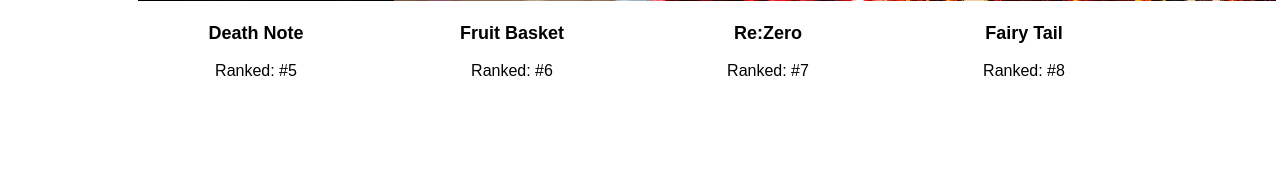
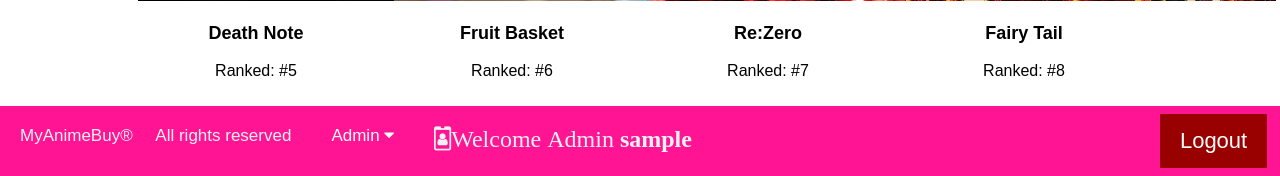
Before and after one commit to hizhatt/wad, a PHP site: page / in a window 1280 px wide. Shown: the part 1731-1907 px from the top of the page. Before the commit the page ends 1807 px from the top, so only its background shows below. Run offline with PHP 8.4, Linux system fonts and the light colour scheme; the visitor is signed in with stand-in values (Sample User, id 1).

Commit message:
Add footer, admin, and edited partial for account details

```diff
--- /dev/null
+++ b/footer.php
@@ -0,0 +1,25 @@
+<div class="topnav">
+
+	<a href="index.php">MyAnimeBuy&#174; &nbsp &nbsp All rights reserved</a>
+
+	<?php  if (isset($_SESSION['username'])) : ?>
+	<div class="dropdown">
+		<button class="dropbtn">Admin
+			<i class="fa fa-caret-down"></i>
+		</button>
+		<div class="dropdown-content">
+			<a href="AccountDetails.php">Admin Details</a>
+		</div>
+	</div>
+	<?php endif ?>
+
+	<?php  if (!isset($_SESSION['username'])) : ?>
+		<button onclick="location.href='admin.php'" style="width:auto; float:right; margin-right: 1%; background-color: #b366ff">Admin</button>
+	<?php endif ?>
+
+	<?php  if (isset($_SESSION['username'])) : ?>
+		<a><i class="fa fa-id-badge" style="font-size:24px; float:right; width: auto;">Welcome Admin <strong><?php echo $_SESSION['username']; ?></strong></i></a>
+		<button onclick="location.href='index.php?logout=1'" style=" font-size:22px; width:auto; float:right; margin-right: 1%; background-color: #990000">Logout</button>
+	<?php endif ?>
+
+</div>
--- a/index.php
+++ b/index.php
@@ -166,5 +166,8 @@
 			};
 	</script>
 
+	<footer>
+	<?php include"footer.php"?>
+	</footer>
 </body>
 </html>
```
Also changed, not shown: AccountDetails.php (+10 -10 lines), admin.php (added).
